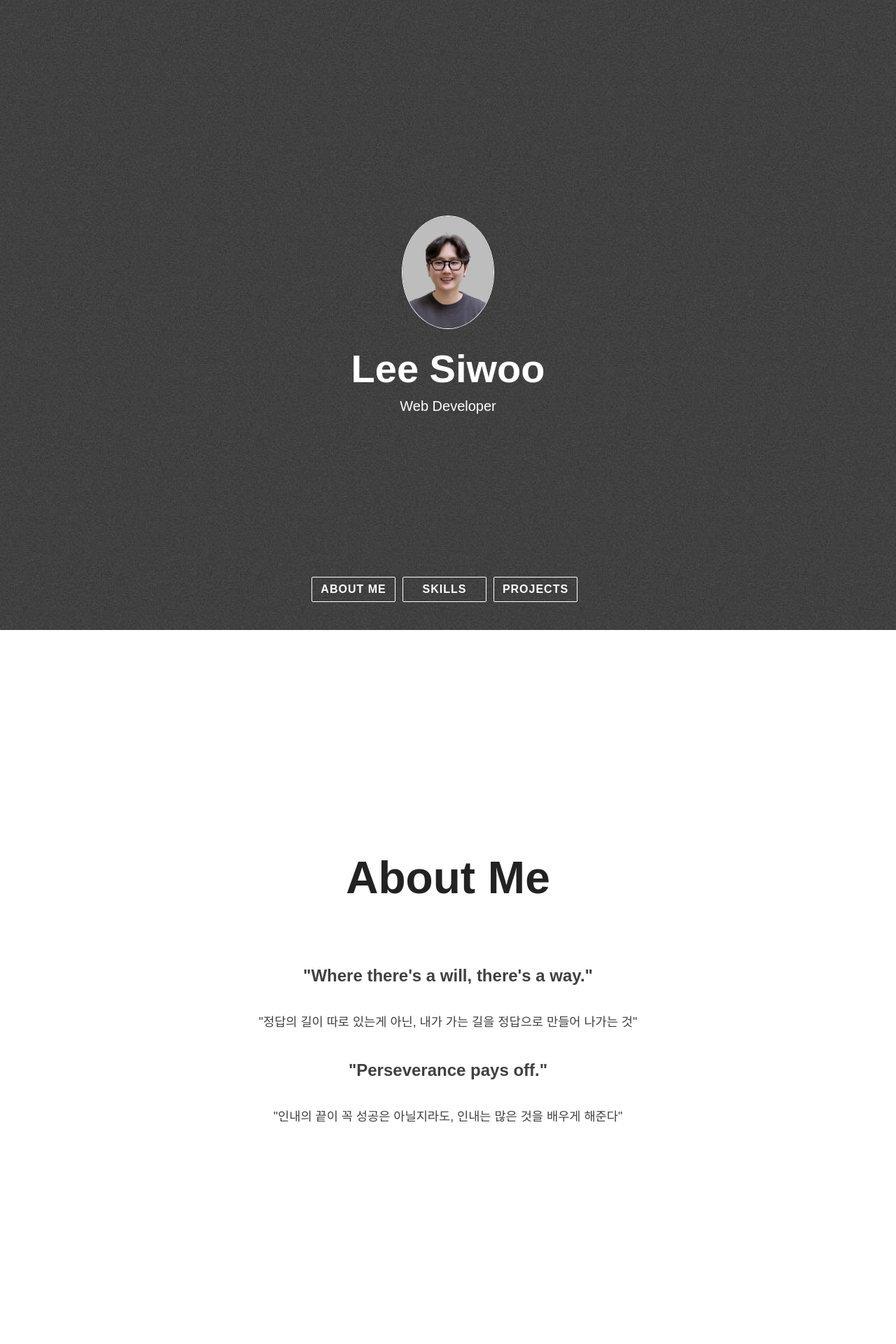
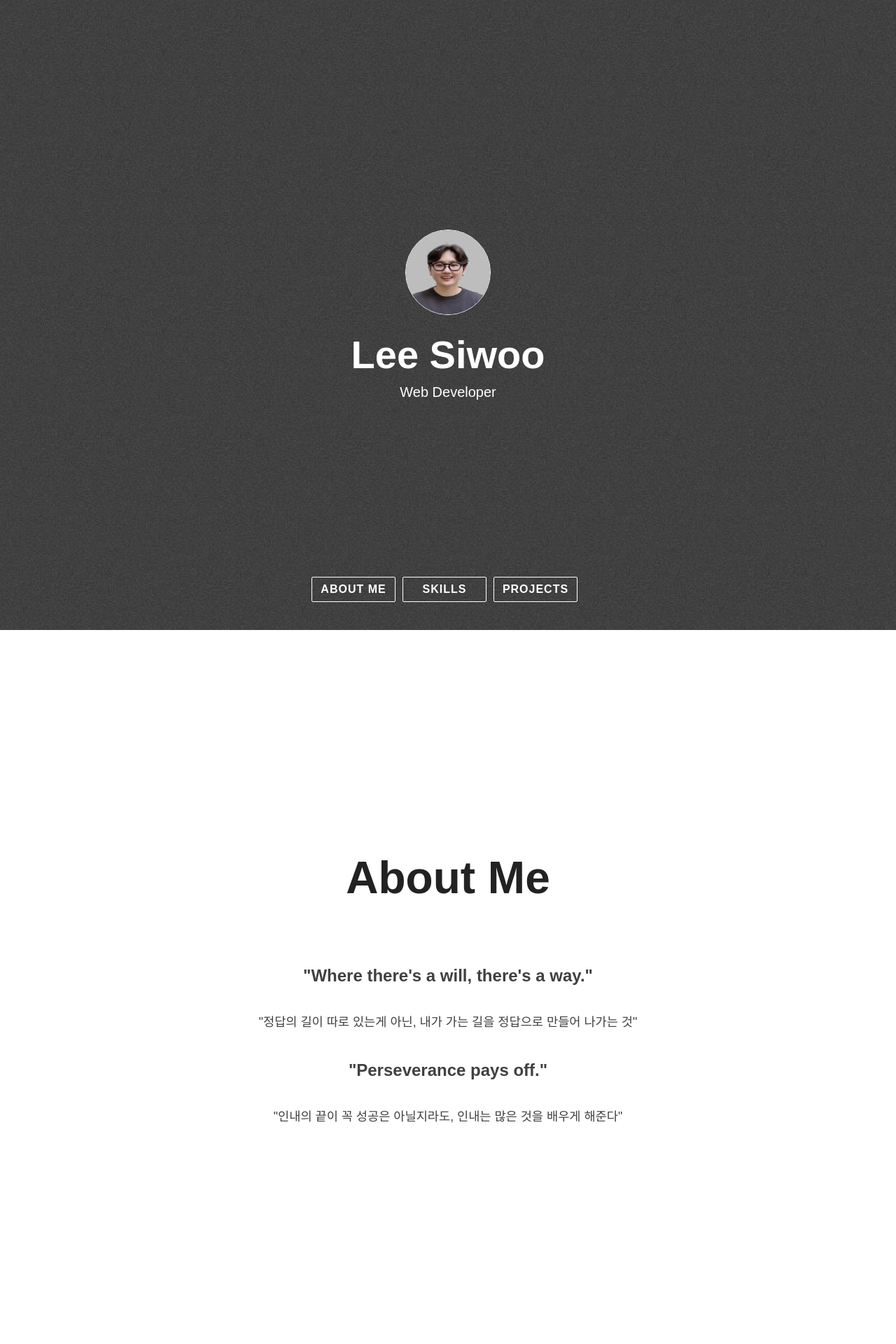
Before and after one commit to SHU-Webbb/SHU-Webbb.github.io, a Jekyll site: the page built from index.html, in a window 1280 px wide. Shown: the top 1920 px of the page at 70% size. Built offline with Jekyll 4.4.1, drawn with Linux system fonts in a browser that asks for light colours; nearby versions of some CDN libraries; some web fonts are replaced.

Commit message:
Update main.css

```diff
--- a/assets/css/main.css
+++ b/assets/css/main.css
@@ -403,9 +403,9 @@ img {
 
 .profile-pic {
   border-radius: 50%;
-  width: 130px;
-  height: 160px;
-  border: solid 1px white;
+  width: 120px;
+  height: 120px;
+  border: solid 1.5px white;
 }
 
 .profile-pic:hover {
```
